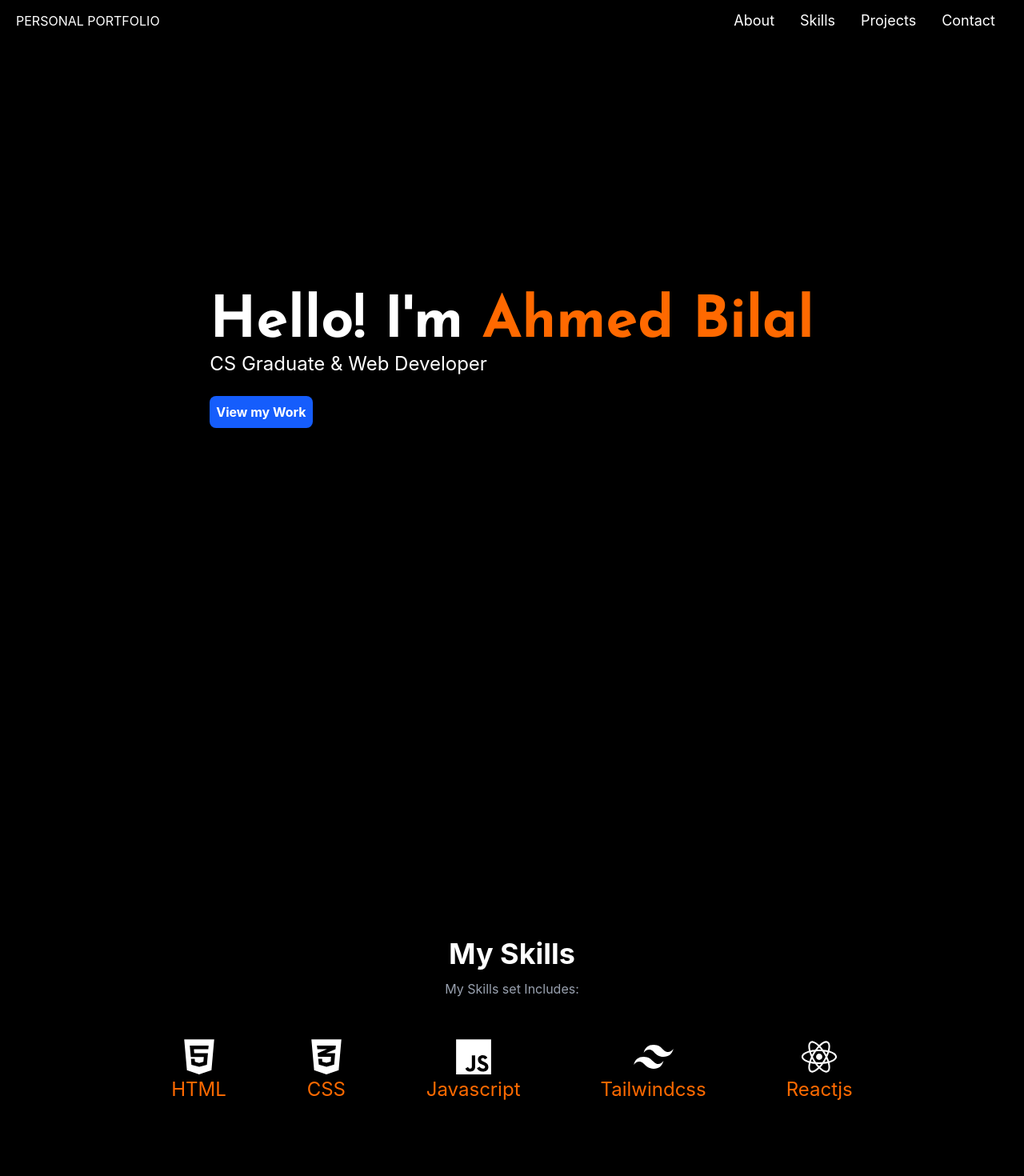
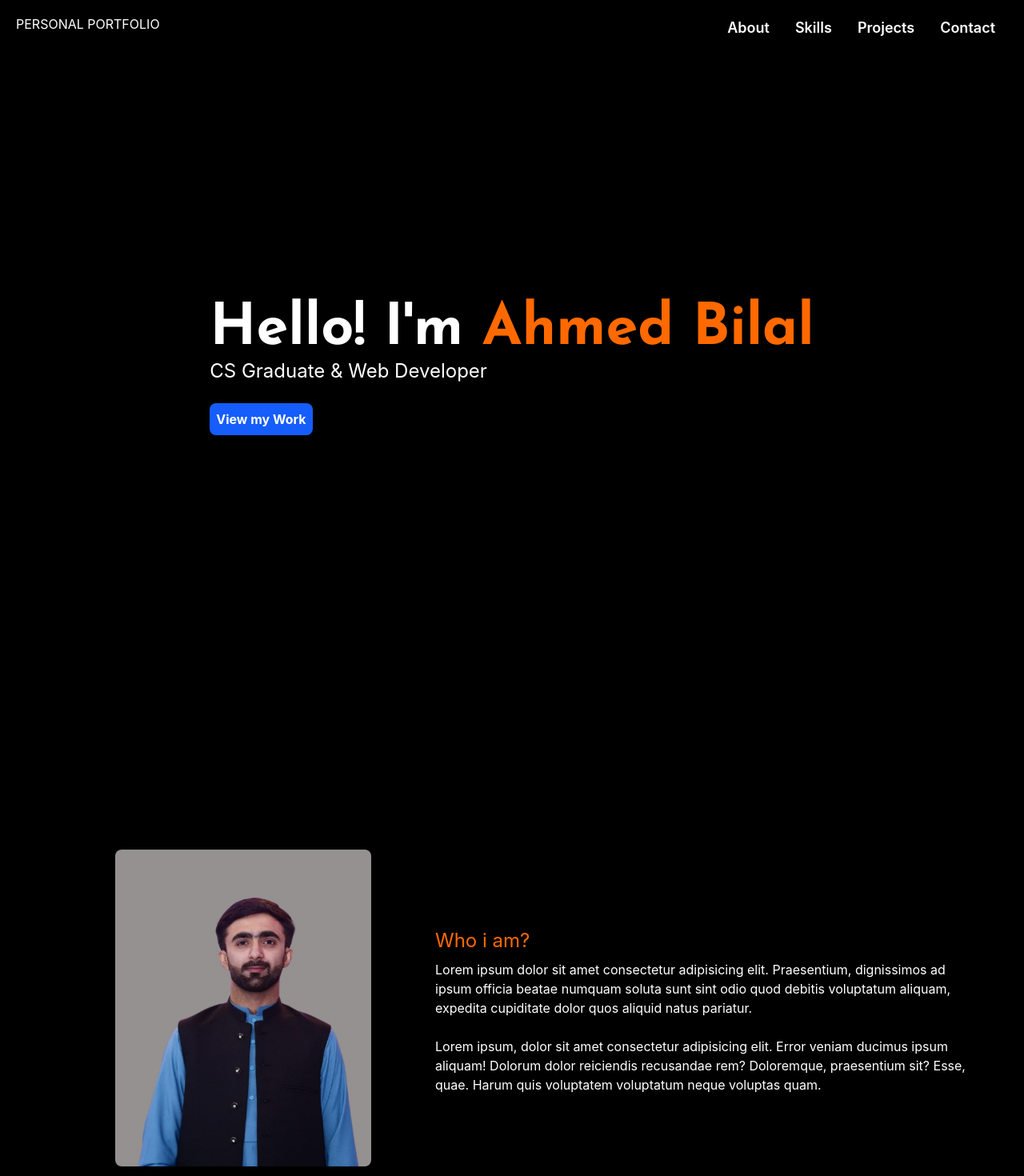
Before and after one commit to ahmedbilal019/Personal-portfolio-task, a React (Vite) app: page / in a window 1280 px wide. Shown: the top 1470 px of the page at 80% size. Built offline with nearby package versions, Linux system fonts and the light colour scheme.

Commit message:
adding responsivness for different screen widths , adding little-bit animations in skills section and styling navbar

```diff
--- a/src/App.css
+++ b/src/App.css
@@ -8,7 +8,6 @@ html {
 
 .profileImg {
   height: 40%;
-
 }
 .tagLine {
   font-family: "Josefin Sans", sans-serif;
@@ -27,7 +26,8 @@ html {
 .inputField {
   padding-left: 5px;
   padding-right: 5px;
-  width: 300px;
+  width: 100%;
+  font-size: 18px;
   min-width: 50px;
   border: 0.2px solid lightgray;
   border-radius: 5px;
--- a/src/App.jsx
+++ b/src/App.jsx
@@ -15,10 +15,10 @@ function App() {
         <Navbar></Navbar>
       </div>
       <Hero></Hero>
-      {/* <About></About> */}
+      <About></About>
       <Skills></Skills>
       <Projects></Projects>
-      {/* <Contact></Contact> */}
+      <Contact></Contact>
       <Footer></Footer>
     </>
   );
--- a/src/Components/About.jsx
+++ b/src/Components/About.jsx
@@ -8,8 +8,8 @@ function About() {
     >
       <div className="profile flex justify-center  ">
         <img
-          className="profileImg rounded-lg mx-20 my-20 w-100 h-100"
-          src="src\assets\profile-img.jpeg"
+          className="profileImg rounded-lg mx-20 my-20 w-80 h-80"
+          src="src\assets\profile.jpg"
           alt="my profile image "
         />
       </div>
--- a/src/Components/Contact.jsx
+++ b/src/Components/Contact.jsx
@@ -1,6 +1,4 @@
 import React from "react";
-
-
 
 function Contact() {
   return (
@@ -9,8 +7,8 @@ function Contact() {
         <h2 className="text-4xl font-bold mb-3">Contact Me</h2>
         <p className="text-gray-400">Get intouch with me!</p>
       </div>
-      <div className="flex justify-center m-auto px-60 py-10  ">
-        <form action="" className="flex flex-col gap-1.5">
+      <div className="flex justify-center px-4 sm:px-8 md:px-16 lg:px-32 py-10  ">
+        <form action="" className="flex flex-col  gap-4 w-full max-w-lg">
           <div>
             <label htmlFor="" className="font-medium text-base">
               Name:
@@ -64,7 +62,6 @@ function Contact() {
           </div>
         </form>
       </div>
-
     </section>
   );
 }
--- a/src/Components/Navbar.jsx
+++ b/src/Components/Navbar.jsx
@@ -5,18 +5,20 @@ import "../App.css";
 function Navbar() {
   const [isOpen, setIsOpen] = useState(false);
   return (
-    <>
-      <div className=" items-center flex  justify-between ">
+    <section>
+      <div className="  flex  justify-between items-center">
         {" "}
         <h1>PERSONAL PORTFOLIO</h1>
-        <div className="nav hidden sm:block ">
-          <a href="#about">About</a>
+        <div className="nav hidden sm:block text-3xl font-semibold ">
+          <a href="#about" className="hover:underline hover:text-orange-600 hover:underline-offset-3">
+            About
+          </a>
 
-          <a href="#skills">Skills</a>
+          <a href="#skills" className=" hover:underline hover:text-orange-600 hover:underline-offset-3">Skills</a>
 
-          <a href="#projects">Projects</a>
+          <a href="#projects" className=" hover:underline hover:text-orange-600 hover:underline-offset-3">Projects</a>
 
-          <a href="#contact">Contact</a>
+          <a href="#contact" className=" hover:underline hover:text-orange-600 hover:underline-offset-3">Contact</a>
         </div>
         <button
           className="block sm:hidden"
@@ -30,25 +32,49 @@ function Navbar() {
 
       {/* navbar for mobile */}
       <div
-        className={` ${isOpen ? "block" : "hidden"} nav sm:hidden bg-gray-800 text-white`}
+        className={` ${isOpen ? "block" : "hidden"} nav sm:hidden bg-gray-800 py-1 rounded-md text-white`}
       >
-        <a href="#about" className="block">
+        <a
+          href="#about"
+          className="block m-0.5"
+          onClick={() => {
+            setIsOpen(false);
+          }}
+        >
           About
         </a>
 
-        <a href="#skills" className="block">
+        <a
+          href="#skills"
+          className="block m-0.5"
+          onClick={() => {
+            setIsOpen(false);
+          }}
+        >
           Skills
         </a>
 
-        <a href="#projects" className="block">
+        <a
+          href="#projects"
+          className="block m-0.5"
+          onClick={() => {
+            setIsOpen(false);
+          }}
+        >
           Projects
         </a>
 
-        <a href="#contact" className="block">
+        <a
+          href="#contact"
+          className="block m-0.5"
+          onClick={() => {
+            setIsOpen(false);
+          }}
+        >
           Contact
         </a>
       </div>
-    </>
+    </section>
   );
 }
 
--- a/src/Components/Skills.jsx
+++ b/src/Components/Skills.jsx
@@ -33,7 +33,10 @@ function Skills() {
               key={skill.name}
               className="flex flex-col items-center mx-10  cursor-pointer "
             >
-              <Icon size={50} />
+              <Icon
+                size={50}
+                className=" transition duration-400 ease-in-out hover:-translate-y-1 hover:scale-120"
+              />
 
               <span className="text-2xl text-orange-500">{skill.name}</span>
             </div>
```
Also changed, not shown: src/assets/profile.jpg (added).
